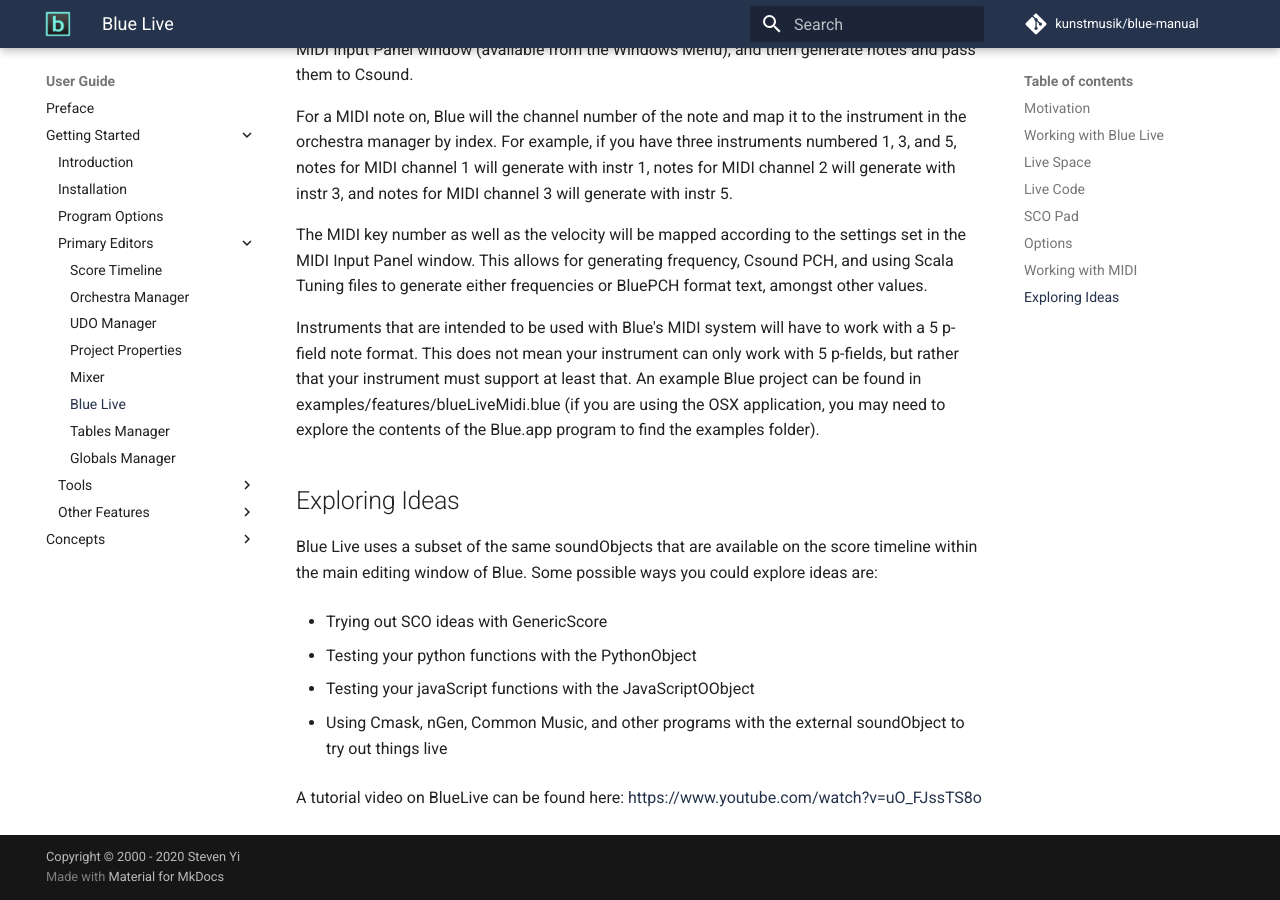
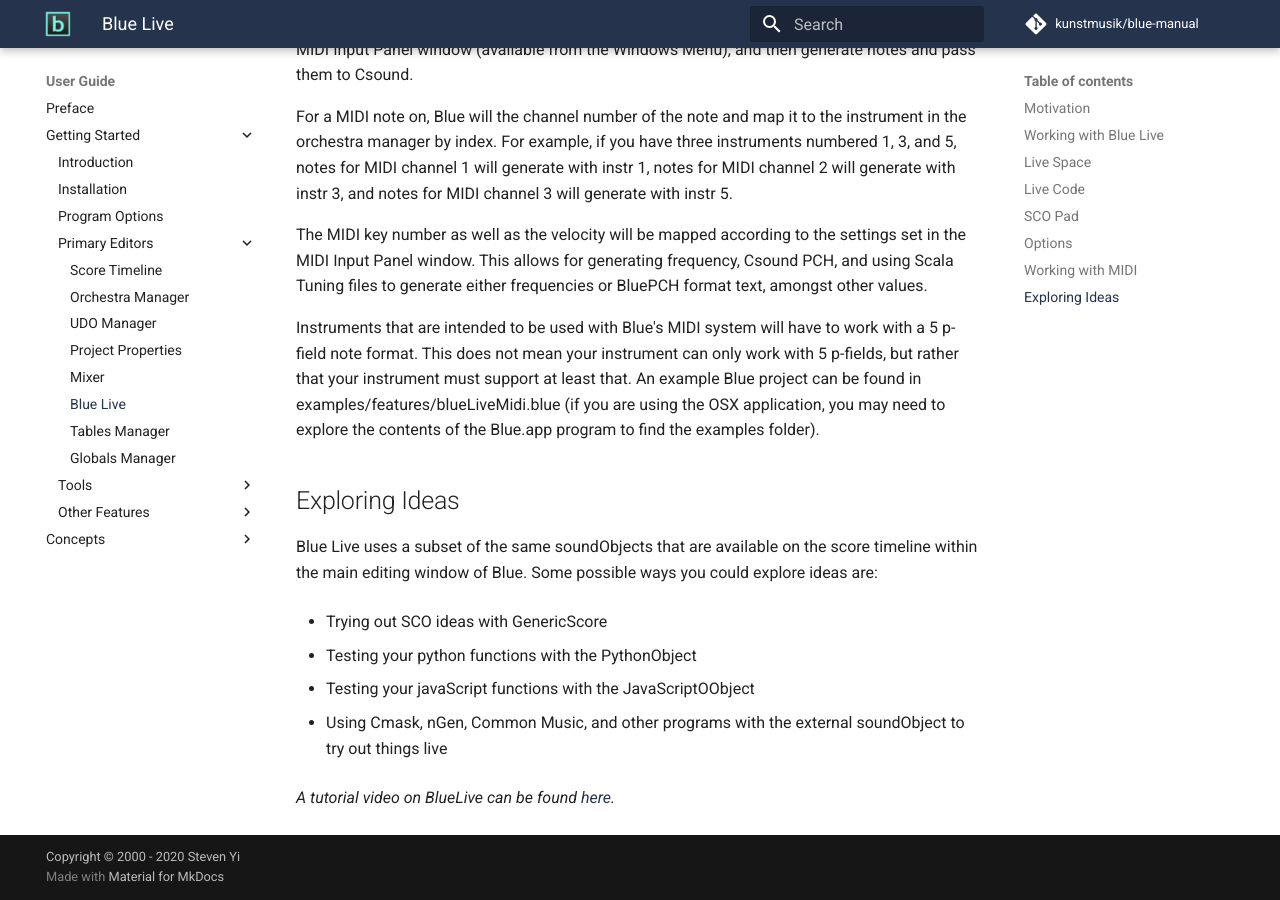
Before and after one commit to kunstmusik/blue-manual, an MkDocs documentation site: the page built from docs/users/gettingStarted/primaryEditors/blueLive.md, in a window 1280 px wide and 900 px high, scrolled down 4204 px. Built offline with MkDocs 1.6.1 and Material for MkDocs 9.7.7, drawn with Linux system fonts in a browser that asks for light colours; comment, search, counter and statistics services are not loaded; some of the changed lines change nothing that is shown.

Commit message:
better formatting

```diff
--- a/docs/users/gettingStarted/primaryEditors/blueLive.md
+++ b/docs/users/gettingStarted/primaryEditors/blueLive.md
@@ -202,5 +202,4 @@
   - Using Cmask, nGen, Common Music, and other programs with the
     external soundObject to try out things live
 
-A tutorial video on BlueLive can be found here:
-<https://www.youtube.com/watch?v=uO_FJssTS8o>
+_A tutorial video on BlueLive can be found [here](https://www.youtube.com/watch?v=uO_FJssTS8o)._
```
